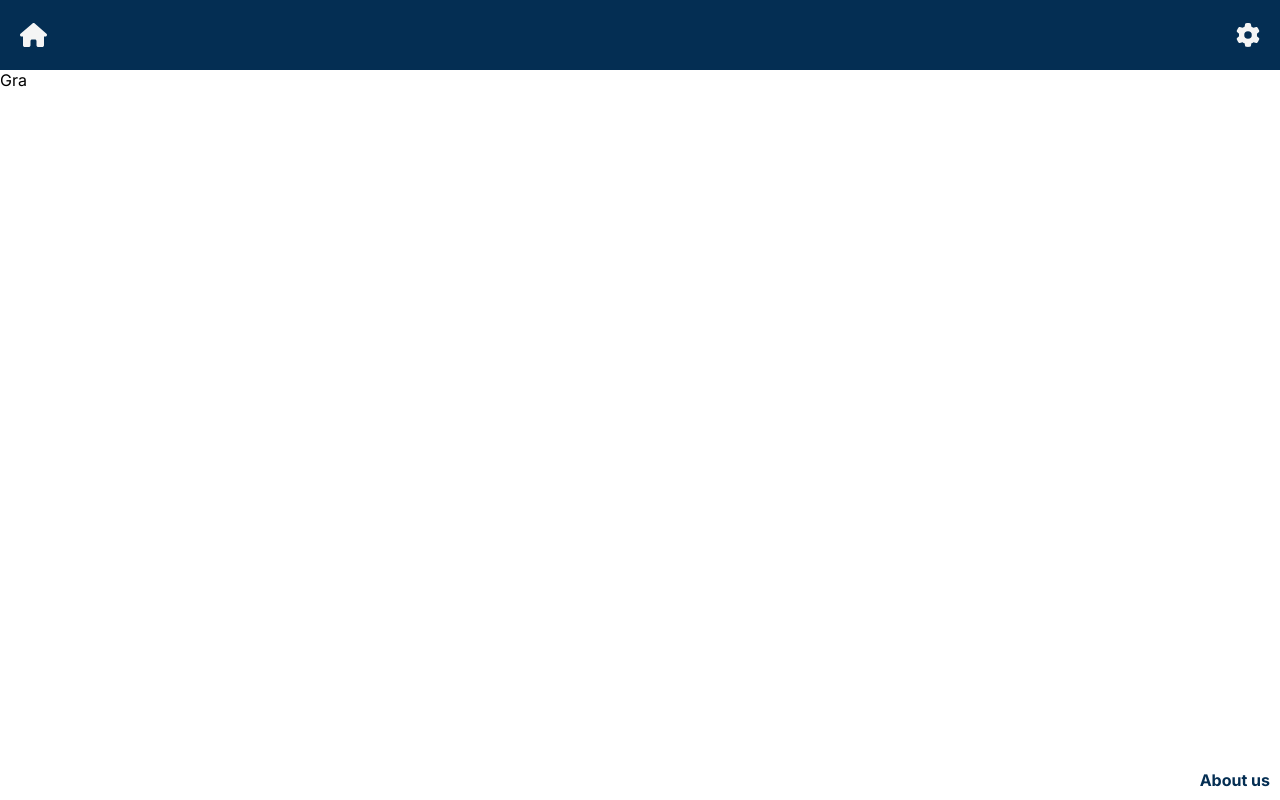
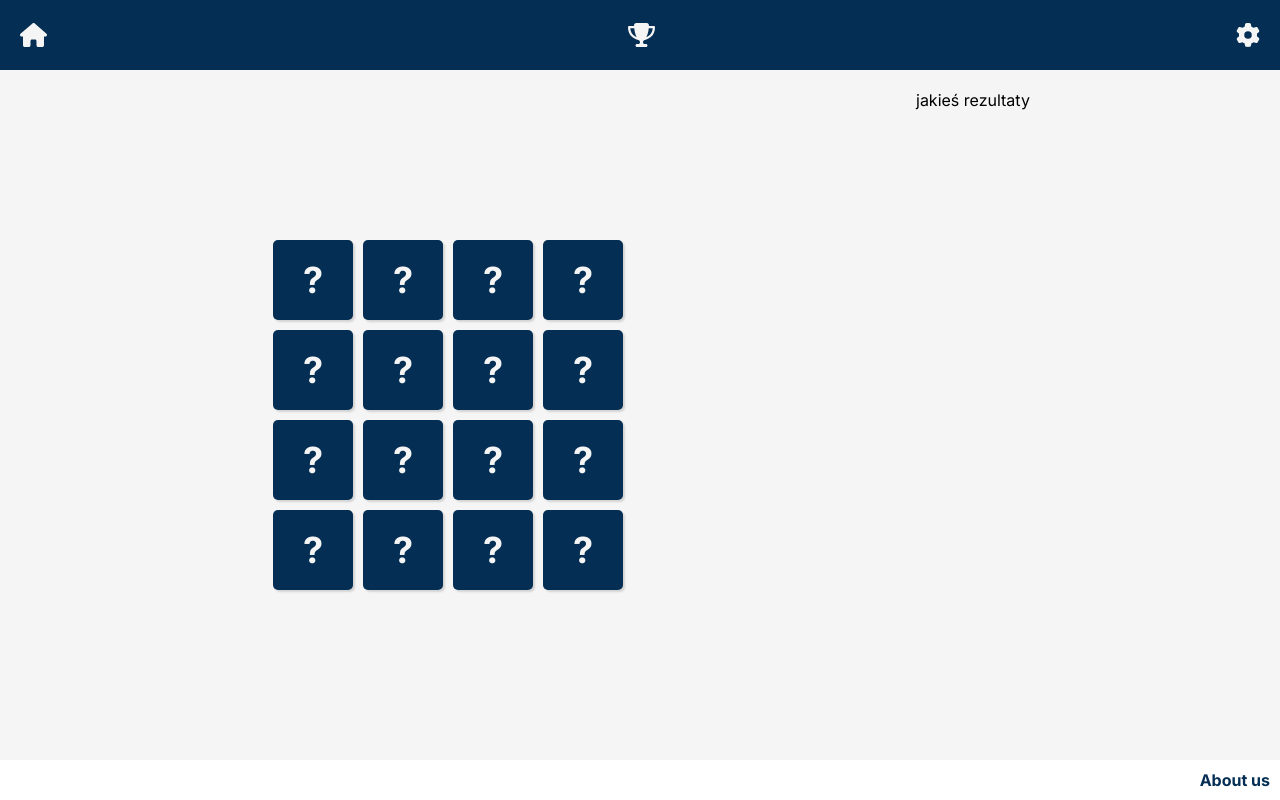
Before and after one commit to aniasgit/memo-app, a Next.js app: page /game in a window 1280 px wide. Built offline with nearby package versions, Linux system fonts and the light colour scheme.

Commit message:
feat: add Card component, create game board

```diff
--- /dev/null
+++ b/src/app/bestResults/page.tsx
@@ -0,0 +1,3 @@
+export default function BestResults() {
+  return <div>Best Results</div>;
+}
--- a/src/app/components/Navbar/index.tsx
+++ b/src/app/components/Navbar/index.tsx
@@ -1,5 +1,5 @@
 "use client";
-import { faGear, faHouse } from "@fortawesome/free-solid-svg-icons";
+import { faGear, faHouse, faTrophy } from "@fortawesome/free-solid-svg-icons";
 import { Navlink } from "..";
 import { NavbarStyled } from "./Navbar.styled";
 import { FontAwesomeIcon } from "@fortawesome/react-fontawesome";
@@ -10,6 +10,9 @@ export const Navbar = () => {
       <Navlink href="/">
         <FontAwesomeIcon icon={faHouse} />
       </Navlink>
+      <Navlink href="/bestResults">
+        <FontAwesomeIcon icon={faTrophy} />
+      </Navlink>
       <Navlink href="/settings">
         <FontAwesomeIcon icon={faGear} />
       </Navlink>
--- /dev/null
+++ b/src/app/game/components/Card/Card.styled.tsx
@@ -0,0 +1,52 @@
+import styled from "styled-components";
+
+export const CardStyled = styled.div<{ isFlipped: boolean }>`
+  position: relative;
+  width: 60px;
+  height: 60px;
+
+  transform: ${({ isFlipped }) => isFlipped && "rotateY(180deg)"};
+  transition: 0.3s;
+  transform-style: preserve-3d;
+
+  @media (min-width: 768px) {
+    width: 80px;
+    height: 80px;
+  }
+`;
+
+export const FrontFaceStyled = styled.div<{ isFlipped: boolean }>`
+  position: absolute;
+  top: 0;
+  left: 0;
+  display: flex;
+  justify-content: center;
+  align-items: center;
+  width: 100%;
+  height: 100%;
+  border-radius: 5px;
+  background-color: white;
+  color: black;
+  border: 1px solid darkgray;
+  box-shadow: 2px 2px 2px lightgray;
+  transform: rotateY(180deg);
+  backface-visibility: hidden;
+`;
+
+export const BackFaceStyled = styled.div<{ isFlipped: boolean }>`
+  position: absolute;
+  top: 0;
+  left: 0;
+  display: flex;
+  justify-content: center;
+  align-items: center;
+  height: 100%;
+  width: 100%;
+  border-radius: 5px;
+  background-color: #042e53;
+  color: whitesmoke;
+  font-size: 36px;
+  font-weight: bold;
+  box-shadow: 2px 2px 2px lightgray;
+  backface-visibility: hidden;
+`;
--- /dev/null
+++ b/src/app/game/components/Card/index.tsx
@@ -0,0 +1,21 @@
+"use client";
+import { BackFaceStyled, CardStyled, FrontFaceStyled } from "./Card.styled";
+
+interface CardInterface {
+  isFlipped: boolean;
+  image: string;
+  onClick: () => void;
+}
+
+export const Card = ({ isFlipped, image, onClick }: CardInterface) => {
+  return (
+    <CardStyled isFlipped={isFlipped}>
+      <FrontFaceStyled isFlipped={isFlipped} onClick={onClick}>
+        {image}
+      </FrontFaceStyled>
+      <BackFaceStyled isFlipped={isFlipped} onClick={onClick}>
+        ?
+      </BackFaceStyled>
+    </CardStyled>
+  );
+};
--- /dev/null
+++ b/src/app/game/components/index.tsx
@@ -0,0 +1 @@
+export * from "./Card";
--- /dev/null
+++ b/src/app/game/page.styled.tsx
@@ -0,0 +1,46 @@
+import styled from "styled-components";
+
+export const GamePageContainer = styled.div`
+  display: flex;
+  flex-direction: column;
+  justify-content: flex-end;
+  align-items: center;
+  height: 100%;
+  width: 100%;
+
+  @media (min-width: 768px) {
+    flex-direction: row;
+    justify-content: center;
+    align-items: center;
+  }
+`;
+
+export const CardContainer = styled.div`
+  display: grid;
+  justify-content: center;
+  align-content: center;
+  grid-template-columns: repeat(4, 60px);
+  grid-template-rows: repeat(4, 60px);
+  gap: 10px;
+  flex-grow: 1;
+  padding: 20px;
+  width: 100%;
+
+  @media (min-width: 768px) {
+    grid-template-columns: repeat(4, 80px);
+    grid-template-rows: repeat(4, 80px);
+    width: 70%;
+    min-height: 100%;
+  }
+`;
+
+export const ResultsContainer = styled.div`
+  display: flex;
+  width: 100%;
+  padding: 20px;
+
+  @media (min-width: 768px) {
+    width: 30%;
+    height: 100%;
+  }
+`;
--- a/src/app/game/page.tsx
+++ b/src/app/game/page.tsx
@@ -1,3 +1,38 @@
+"use client";
+import { useState } from "react";
+import { Card } from "./components";
+import {
+  CardContainer,
+  GamePageContainer,
+  ResultsContainer,
+} from "./page.styled";
+
 export default function Game() {
-  return <div>Gra</div>;
+  const [isFlipped, setIsFlipped] = useState(false);
+
+  const handleCardClick = () => {
+    console.log("kliknięto kartę");
+    setIsFlipped(!isFlipped);
+  };
+
+  let children: string[] = [];
+  for (let i = 0; i < 16; i++) {
+    children.push(i.toString());
+  }
+
+  return (
+    <GamePageContainer>
+      <CardContainer>
+        {children.map((child, index) => (
+          <Card
+            key={index}
+            isFlipped={isFlipped}
+            onClick={() => handleCardClick()}
+            image={child}
+          />
+        ))}
+      </CardContainer>
+      <ResultsContainer>jakieś rezultaty</ResultsContainer>
+    </GamePageContainer>
+  );
 }
--- a/src/app/layout.tsx
+++ b/src/app/layout.tsx
@@ -21,7 +21,7 @@ export default function RootLayout({
     <html lang="en">
       <body className={inter.className}>
         <Navbar />
-        {children}
+        <MainStyled>{children}</MainStyled>
         <Footer />
       </body>
     </html>
--- a/src/app/page.styled.tsx
+++ b/src/app/page.styled.tsx
@@ -1,11 +1,17 @@
 import styled from "styled-components";
 
 export const MainStyled = styled.main`
+  height: calc(100vh - 110px);
+  background: whitesmoke;
+`;
+
+export const PageContainer = styled.div`
   display: flex;
   flex-direction: column;
   align-items: center;
   justify-content: center;
-  height: calc(100vh - 110px);
+  width: 100%;
+  height: 100%;
 `;
 
 export const HeaderStyled = styled.h1`
--- a/src/app/page.tsx
+++ b/src/app/page.tsx
@@ -1,15 +1,15 @@
 "use client";
 import { useRouter } from "next/navigation";
 import { PlayButton } from "./components";
-import { HeaderStyled, MainStyled } from "./page.styled";
+import { HeaderStyled, PageContainer } from "./page.styled";
 
 export default function Home() {
   const router = useRouter();
 
   return (
-    <MainStyled>
+    <PageContainer>
       <HeaderStyled>Play memo game</HeaderStyled>
       <PlayButton />
-    </MainStyled>
+    </PageContainer>
   );
 }
```
